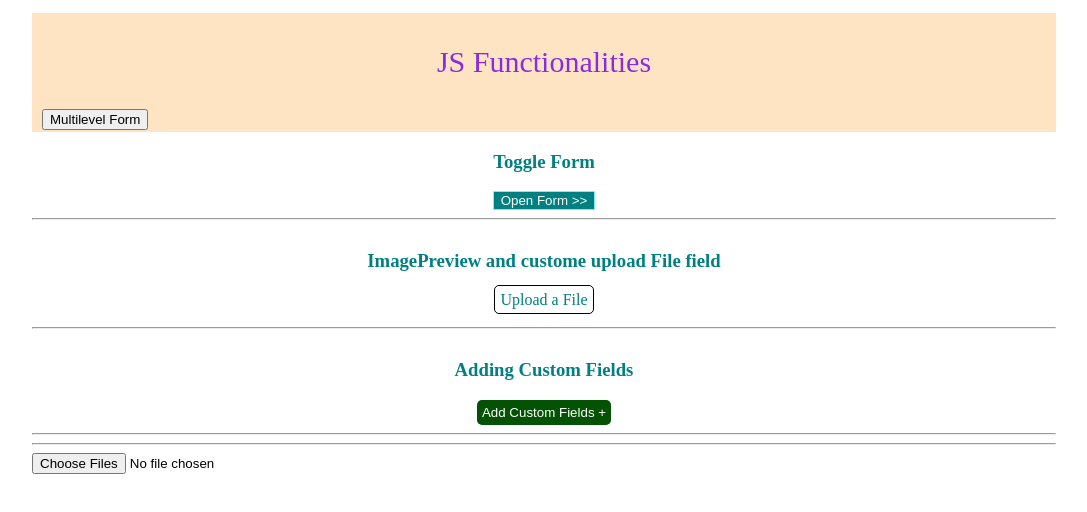
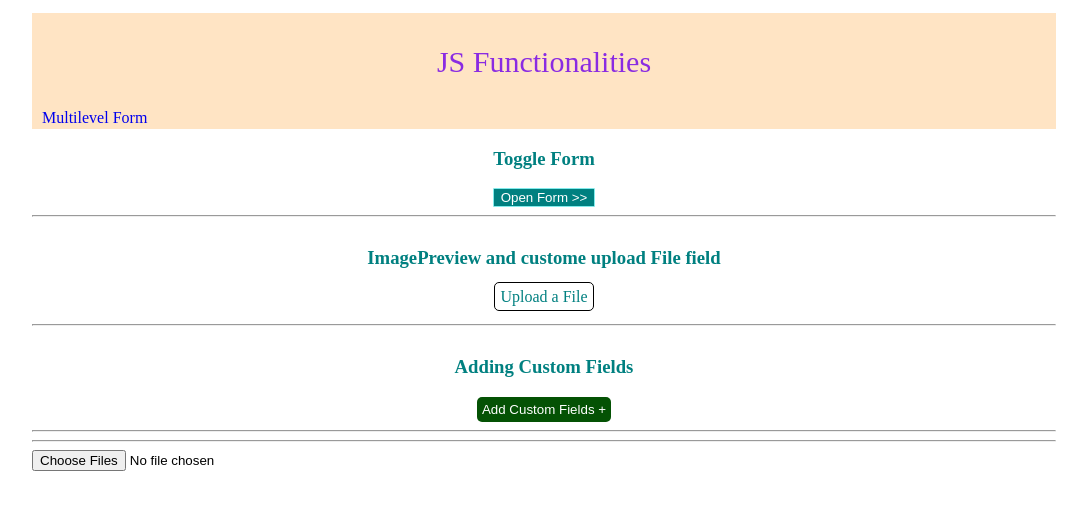
Before and after one commit to ajayttrekkie/jQuery, a plain HTML site: page views/index.html in a window 1280 px wide. Shown: the whole page, without its empty margins (96-1183 px from the left). Drawn offline with nearby package versions, Linux system fonts and the light colour scheme.

Commit message:
Update index.html

```diff
--- a/views/index.html
+++ b/views/index.html
@@ -12,7 +12,7 @@
 <body>
     <div id="contentWrapper">
         <div id="contentHeader">
-            <p>JS Functionalities</p> &nbsp;&nbsp;<a style="text-decoration:none;" href="https://ajayttrekkie.github.io/jQuery/views/multilevel.html"><button>Multilevel Form</button></a>
+            <p>JS Functionalities</p> &nbsp;&nbsp;<a style="text-decoration:none;" href="https://ajayttrekkie.github.io/jQuery/views/multilevel.html">Multilevel Form</a>
         </div>
         <div id="contents">
             <div id="formWrapper">
```
